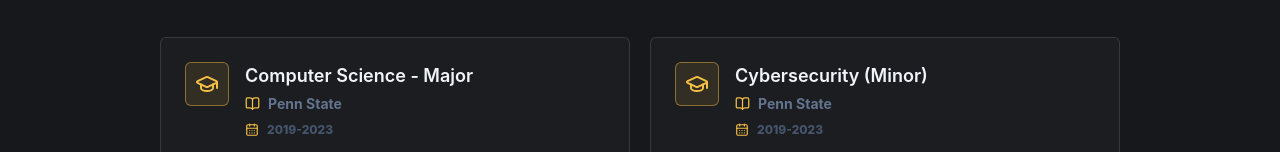
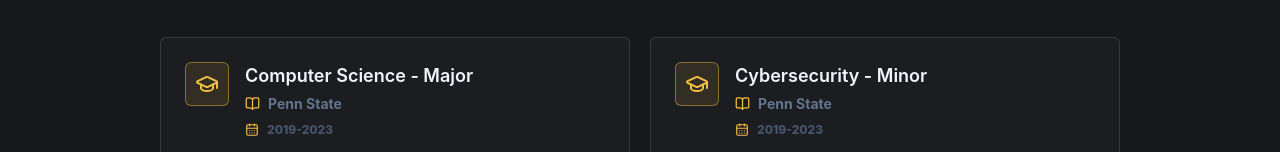
Before and after one commit to dboyza/portfolio-website, a React (Vite) app: page / in a window 1280 px wide. Shown: the part 3691-3843 px from the top of the page. Built offline with nearby package versions, Linux system fonts and the light colour scheme.

Commit message:
Update cybersecurity degree title

```diff
--- a/src/data/portfolio.ts
+++ b/src/data/portfolio.ts
@@ -193,7 +193,7 @@
     focusAreas: ['Coding', 'Data Structures & Algorithms', 'Computer Architecture'],
   },
   {
-    title: 'Cybersecurity (Minor)',
+    title: 'Cybersecurity - Minor',
     school: 'Penn State',
     timeframe: '2019-2023',
     description:
```
